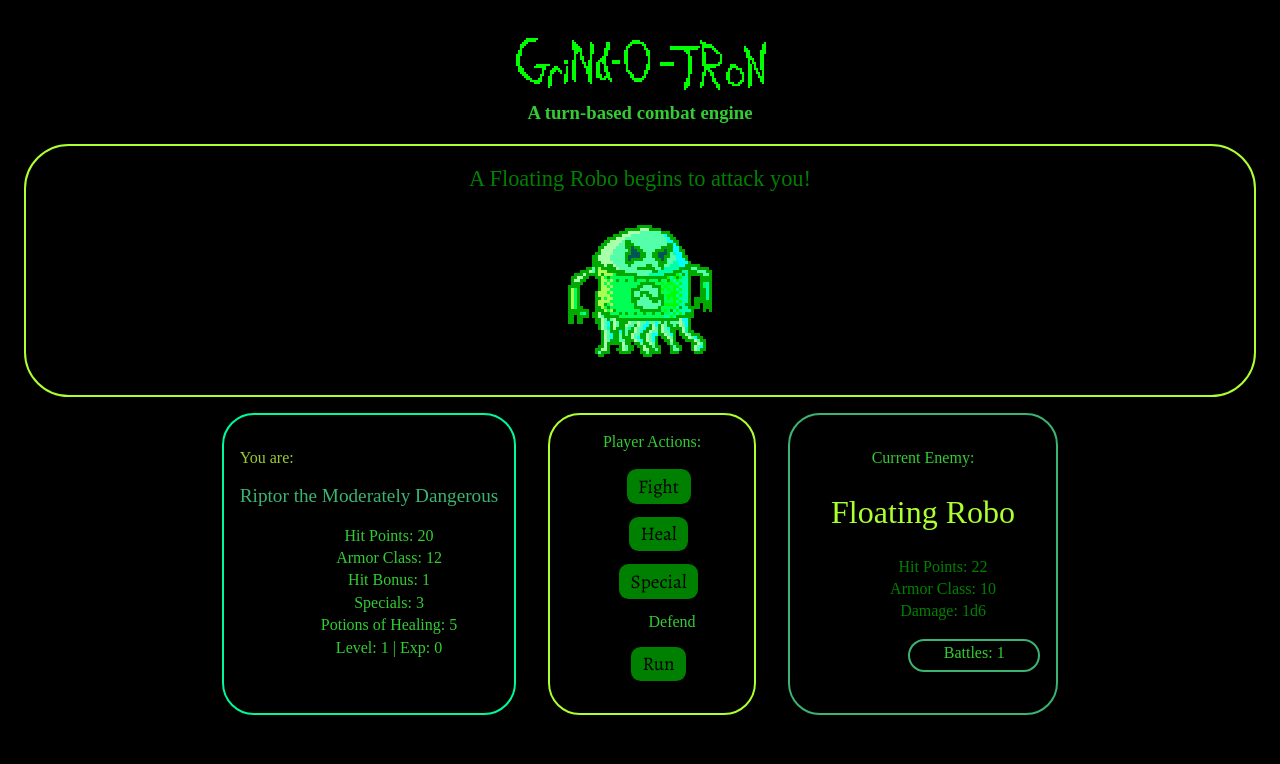
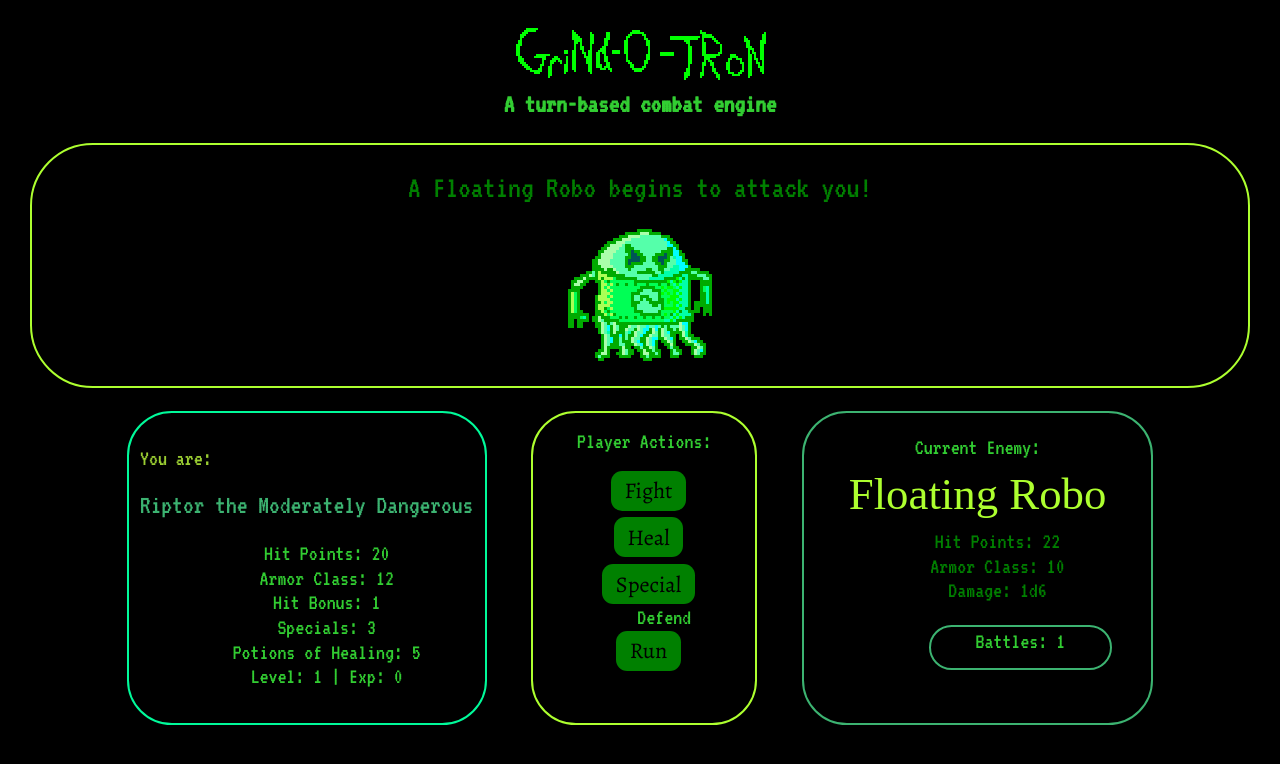
Before and after one commit to MustardJoe/rpg-combat-engine, a React app: page / in a window 1280 px wide. Built offline with nearby package versions, Linux system fonts and the light colour scheme; a web font is replaced by a local one.

Commit message:
😿lots of style changes due to new font

```diff
--- a/src/components/actions/actions.css
+++ b/src/components/actions/actions.css
@@ -4,15 +4,18 @@
   display: inline-block;
   border: solid 2px greenyellow;
   padding: 1em;
+  padding-bottom: 0;
   border-radius: 2em;
   margin: 1em;
-  min-height: 12em;
+  min-height: 10em;
+  line-height: 0.6em;
+  /*max-height: 250px;*/
 }
 
 .actionsList {
   list-style: none;
   li {
-    margin: 0.8em;
+    margin: 0.3em;
   }
 }
 
@@ -23,10 +26,11 @@
   font-family: 'Alegreya', serif;
   padding: 0.2em 0.6em;
   border-radius: 0.5em;
+  margin: 0;
   margin-right: 1.4em;
   text-align: center;
   text-decoration: none;
   display: inline-block;
-  font-size: 1.2em;
+  font-size: 1.0em;
   cursor: pointer;
 }
--- a/src/components/app.css
+++ b/src/components/app.css
@@ -1,5 +1,5 @@
 .logo {
-  margin-top: 1em;
+  margin-top: 0;
   margin-bottom: 0;
 }
 
--- a/src/components/enemystats/EnemyStats.js
+++ b/src/components/enemystats/EnemyStats.js
@@ -13,7 +13,7 @@ function EnemyComp({ enemy, count }) {
 
   return (
     <section className={styles.enemyStats}>
-      <p>Current Enemy:</p>
+      <p className={styles.currentTag}>Current Enemy:</p>
       <p className={styles.enemyName}>{name}</p>
       <ul className={styles.statsList}>
         <li>Hit Points: {hitPoints}</li>
--- a/src/components/enemystats/enemystats.css
+++ b/src/components/enemystats/enemystats.css
@@ -1,18 +1,27 @@
+@import url('https://fonts.googleapis.com/css?family=VT323&display=swap');
+
 .enemyStats {
   display: inline-block;
   border: solid 2px mediumseagreen;
   padding: 1em;
   border-radius: 2em;
   margin: 1em;
-  min-height: 12em;
+  min-height: 10em;
+}
+
+.currentTag{
+  margin: 0;
 }
 
 .statsList {
   list-style: none;
   color: green;
+  margin: 0;
 }
 
 .enemyName {
+  font-family: 'Inknut Antiqua', serif;
+  margin: 0.5em;
   font-size: 2em;
   color: greenyellow;
 }
--- a/src/components/mainscreen/MainScreen.js
+++ b/src/components/mainscreen/MainScreen.js
@@ -8,7 +8,7 @@ function MainScreen({ currentCombatMsg, enemyImg }) {
       <p className={styles.screenMsg}>
         {currentCombatMsg}
       </p>
-      <p>
+      <p className={styles.imgP}>
         <img className={styles.img} src={enemyImg} alt="<image of a baddie>"></img>
       </p>
     </section>
--- a/src/components/mainscreen/mainscreen.css
+++ b/src/components/mainscreen/mainscreen.css
@@ -6,6 +6,7 @@
   min-width: 48vw;
   min-height: 24vh;
   padding: 0.5em;
+  margin-bottom: 0;
   font-size: 1.4em;
   border-radius: 2em;
 }
@@ -15,6 +16,10 @@
   display: inline-block;
 }
 
+.imgP {
+  margin: 0.2em;
+}
+
 .battleCount {
   vertical-align: top;
 
@@ -22,5 +27,5 @@
 }
 
 .screenMsg {
-  margin-top: 0.5em;
+  margin: 0.5em;
 }
--- a/src/components/playerstats/playerstats.css
+++ b/src/components/playerstats/playerstats.css
@@ -6,10 +6,10 @@
 .yourStatsWindow {
   display: inline-block;
   border: solid 2px mediumspringgreen;
-  padding: 1em;
+  padding: 0.5em;
   border-radius: 2em;
   margin: 1em;
-  min-height: 12em;
+  min-height: 10em;
 }
 
 .yourStatsList {
--- a/src/index.css
+++ b/src/index.css
@@ -1,4 +1,5 @@
 @import url('https://fonts.googleapis.com/css?family=Alegreya&display=swap');
+@import url('https://fonts.googleapis.com/css?family=VT323&display=swap');
 @import url('https://fonts.googleapis.com/css?family=Inknut+Antiqua&display=swap');
 
 
@@ -7,9 +8,11 @@ body {
   background-color: darkolivegreen;
   background-color: black;
   color: limegreen;
-  font-family: 'Alegreya', serif;
+  /*font-family: 'Alegreya', serif;*/
   font-family: 'Inknut Antiqua', serif;
-  line-height: 1.4em;
+  font-family: 'VT323', monospace;
+  font-size: 1.4em;
+  line-height: 1.1em;
   text-align: center;
   justify-content: center;
 }
```
Also changed, not shown: src/components/App.js (+1 -13 lines).
